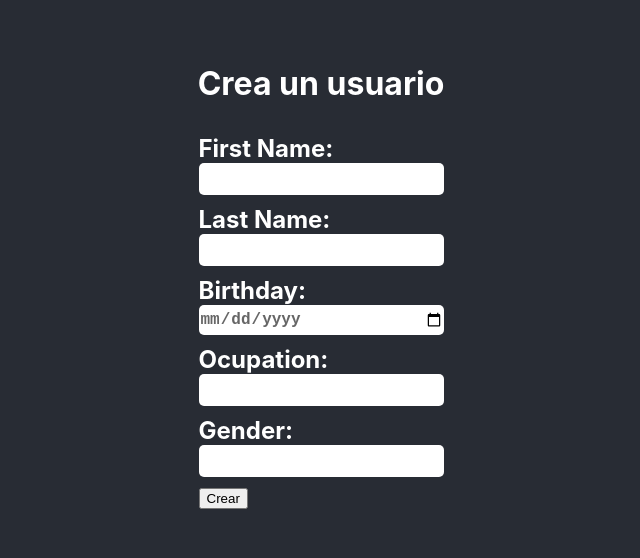
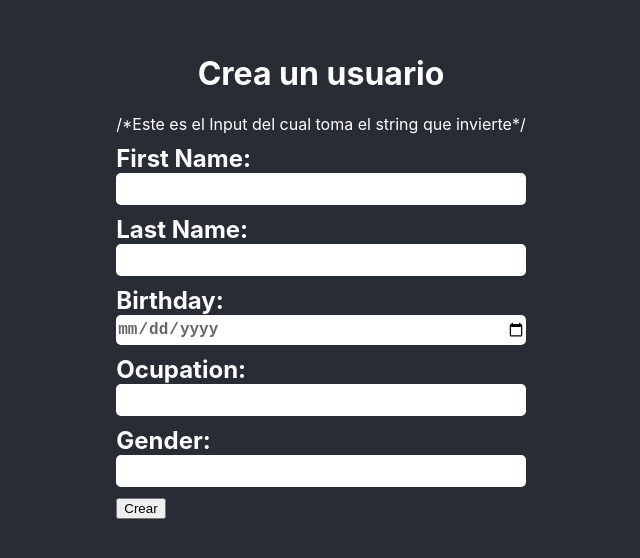
Before and after one commit to OmarMC2/ReactModule, a React (Create React App) app: page /users/new in a window 1280 px wide. Shown: the part 124-682 px from the top of the page, without its empty margins (319-959 px from the left). Built offline with nearby package versions, Linux system fonts and the light colour scheme.

Commit message:
Update index.js

```diff
--- a/src/pages/UsersNew/index.js
+++ b/src/pages/UsersNew/index.js
@@ -58,6 +58,7 @@ export default function UsersNew() {
 		<div className="container flex-col">
 			<h1>Crea un usuario</h1>
 			<form onSubmit={handleSubmit}>
+				/*Este es el Input del cual toma el string que invierte*/
 				<Input
 					id="firstName"
 					label="First Name"
```
